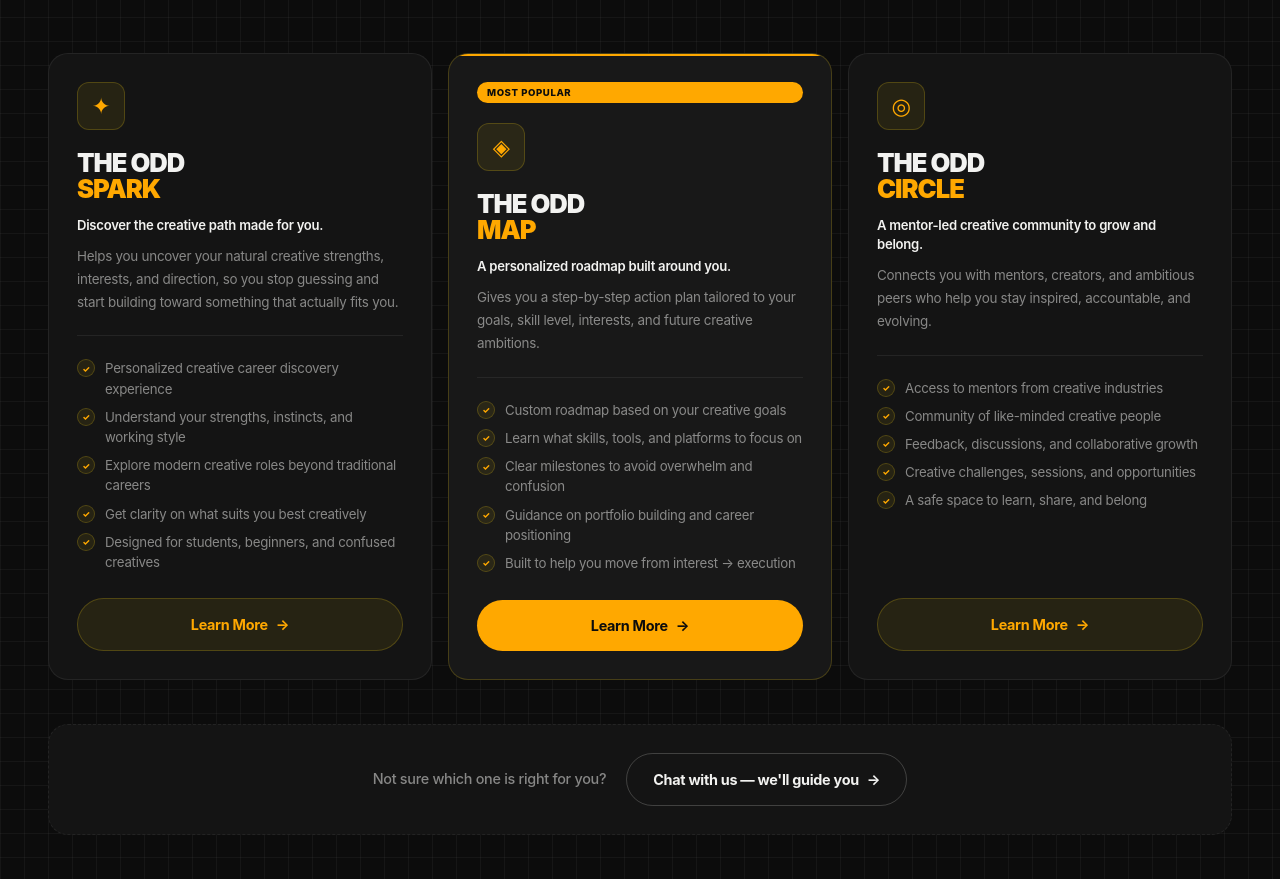
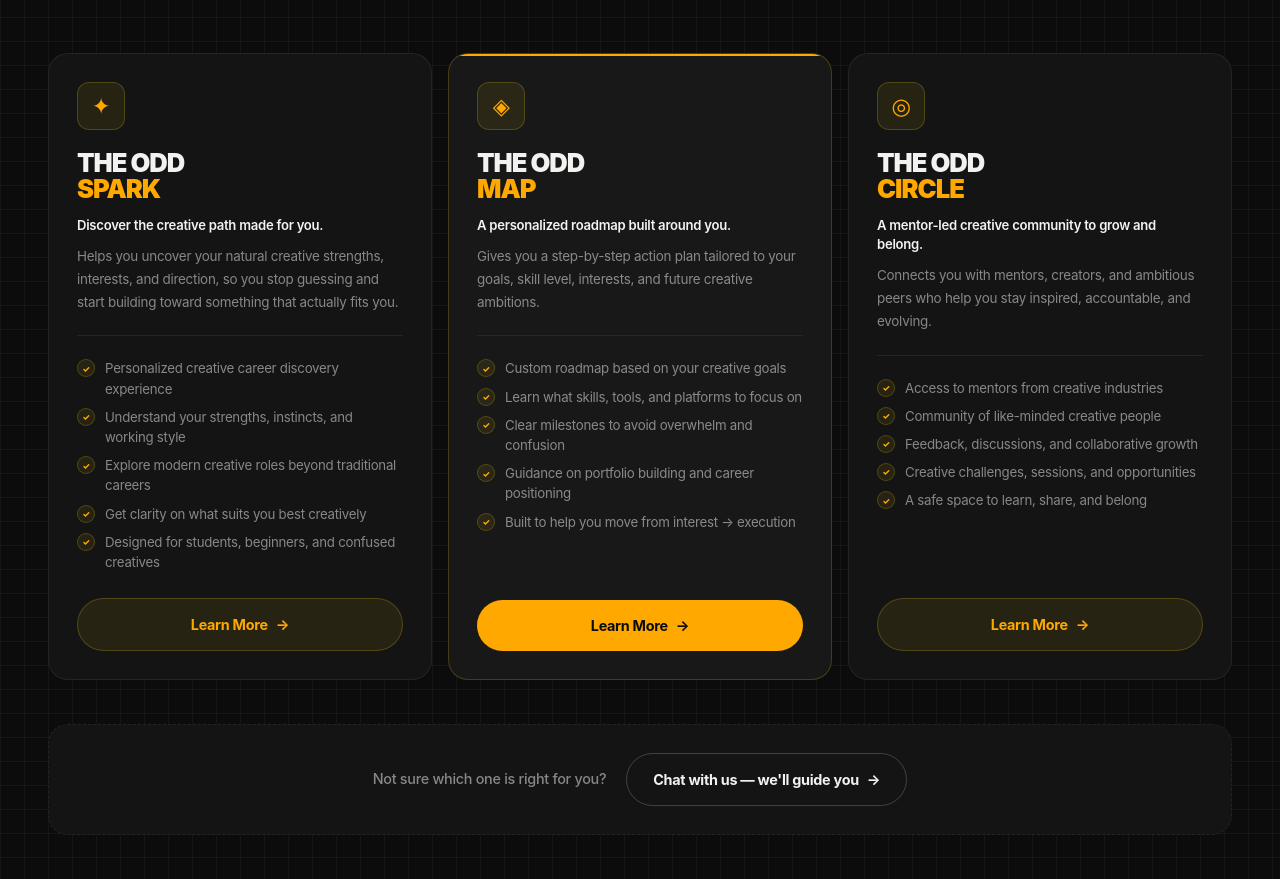
Before and after one commit to Vasanthan-aka-Maari/creative-consultant, a plain HTML site: page index.html in a window 1280 px wide. Shown: the part 6319-7198 px from the top of the page. Drawn offline with Linux system fonts and the light colour scheme.

Commit message:
modified offerings

```diff
--- a/index.html
+++ b/index.html
@@ -483,7 +483,7 @@
       <!-- OFFER 2: THE ODD MAP -->
       <div class="offering-card offering-map offering-featured fade-up fade-up-delay-1">
         <div class="offering-card-inner">
-          <div class="offering-featured-pill">Most Popular</div>
+          <!-- <div class="offering-featured-pill">Most Popular</div> -->
           <div class="offering-icon-wrap offering-icon-map">
             <span class="offering-icon">◈</span>
           </div>
```
